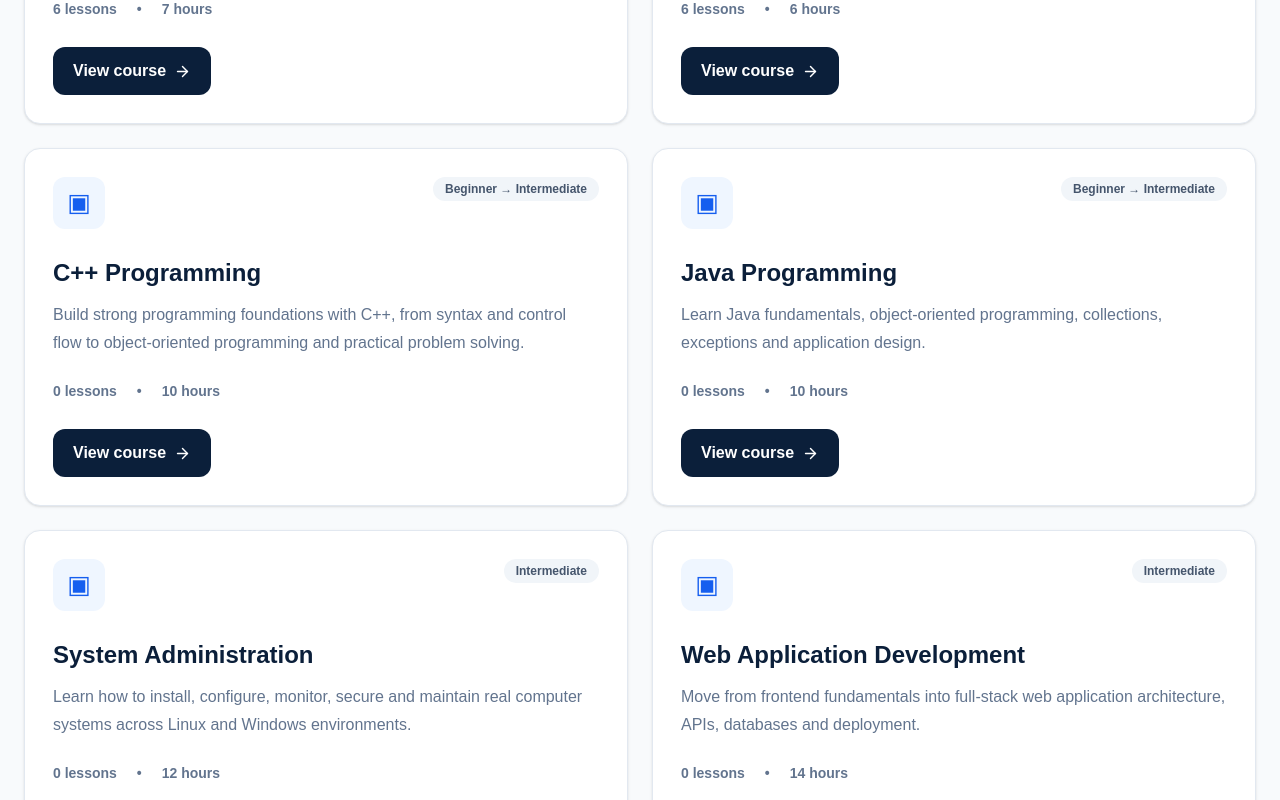
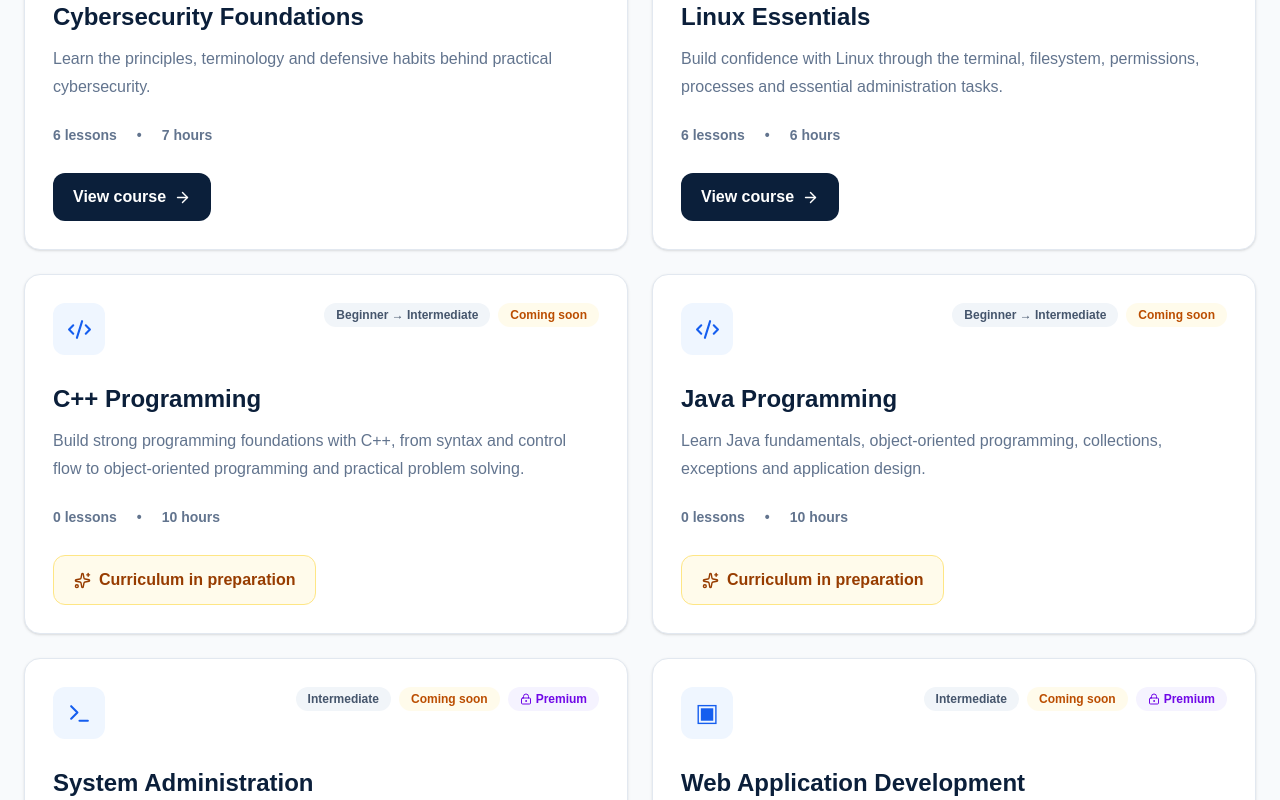
Before and after one commit to utechdev2/utech-learning-platform, a Next.js app: page /courses in a window 1280 px wide. Shown: the part 1040-1840 px from the top of the page. Built offline with nearby package versions, Linux system fonts and the light colour scheme; no server answers; the database is empty.

Commit message:
feat: add coming soon and premium course badges

```diff
--- a/app/courses/page.tsx
+++ b/app/courses/page.tsx
@@ -1,8 +1,8 @@
 import Link from "next/link";
-import { ArrowRight, Code2, Network, ShieldCheck, Terminal } from "lucide-react";
+import { ArrowRight, Code2, Network, ShieldCheck, Terminal, LockKeyhole, Sparkles } from "lucide-react";
 import { getCourses } from "@/lib/courses";
 
-const icons = { "python-programming": Code2, "computer-networking": Network, cybersecurity: ShieldCheck, "linux-essentials": Terminal };
+const icons = { "python-programming": Code2, "computer-networking": Network, cybersecurity: ShieldCheck, "linux-essentials": Terminal, "cpp-programming": Code2, "java-programming": Code2, "system-administration": Terminal };
 
 export default async function CoursesPage() {
   const courses = await getCourses();
@@ -13,14 +13,31 @@ export default async function CoursesPage() {
       <h1 className="mt-3 text-4xl font-black tracking-tight md:text-6xl">Choose what you want to learn.</h1>
       <p className="mt-5 max-w-2xl text-lg leading-8 text-slate-300">Structured technology courses designed to move you from concepts to practical skills.</p>
     </div></header>
-    <section className="mx-auto max-w-7xl px-6 py-14"><div className="grid gap-6 md:grid-cols-2">
-      {courses.map(course => { const Icon = icons[course.slug as keyof typeof icons] ?? BookOpenFallback; return <article key={course.slug} className="rounded-2xl border border-slate-200 bg-white p-7 shadow-sm transition hover:-translate-y-1 hover:shadow-xl">
-        <div className="flex items-start justify-between gap-4"><div className="flex h-13 w-13 items-center justify-center rounded-xl bg-blue-50 text-[#155eef]"><Icon size={25}/></div><span className="rounded-full bg-slate-100 px-3 py-1 text-xs font-bold text-slate-600">{course.level}</span></div>
-        <h2 className="mt-7 text-2xl font-black text-[#0b1f3a]">{course.title}</h2><p className="mt-3 max-w-xl leading-7 text-slate-500">{course.description}</p>
-        <div className="mt-6 flex gap-5 text-sm font-semibold text-slate-500"><span>{course.lessons.length} lessons</span><span>•</span><span>{course.duration}</span></div>
-        <Link href={`/courses/${course.slug}`} className="mt-7 inline-flex items-center gap-2 rounded-xl bg-[#0b1f3a] px-5 py-3 font-bold text-white hover:bg-[#122d52]">View course <ArrowRight size={17}/></Link>
-      </article>; })}
-    </div></section>
+    <section className="mx-auto max-w-7xl px-6 py-14">
+      <div className="mb-8 rounded-2xl border border-blue-100 bg-blue-50/60 p-5">
+        <div className="flex items-start gap-3"><Sparkles className="mt-0.5 text-[#155eef]" size={20}/><div><p className="font-black text-[#0b1f3a]">The UTECH catalogue is growing.</p><p className="mt-1 text-sm leading-6 text-slate-600">New programming, systems, database, mathematics, AI and DevOps paths are being prepared. Some advanced courses and practical labs will be part of the premium learning tier.</p></div></div>
+      </div>
+      <div className="grid gap-6 md:grid-cols-2">
+      {courses.map(course => {
+        const Icon = icons[course.slug as keyof typeof icons] ?? BookOpenFallback;
+        const comingSoon = course.status === "coming_soon";
+        const premium = course.accessTier === "premium";
+        return <article key={course.slug} className="rounded-2xl border border-slate-200 bg-white p-7 shadow-sm transition hover:-translate-y-1 hover:shadow-xl">
+          <div className="flex items-start justify-between gap-4">
+            <div className="flex h-13 w-13 items-center justify-center rounded-xl bg-blue-50 text-[#155eef]"><Icon size={25}/></div>
+            <div className="flex flex-wrap justify-end gap-2">
+              <span className="rounded-full bg-slate-100 px-3 py-1 text-xs font-bold text-slate-600">{course.level}</span>
+              {comingSoon && <span className="rounded-full bg-amber-50 px-3 py-1 text-xs font-extrabold text-amber-700">Coming soon</span>}
+              {premium && <span className="inline-flex items-center gap-1 rounded-full bg-violet-50 px-3 py-1 text-xs font-extrabold text-violet-700"><LockKeyhole size={12}/> Premium</span>}
+            </div>
+          </div>
+          <h2 className="mt-7 text-2xl font-black text-[#0b1f3a]">{course.title}</h2><p className="mt-3 max-w-xl leading-7 text-slate-500">{course.description}</p>
+          <div className="mt-6 flex gap-5 text-sm font-semibold text-slate-500"><span>{course.lessons.length} lessons</span><span>•</span><span>{course.duration}</span></div>
+          {comingSoon ? <div className="mt-7 inline-flex items-center gap-2 rounded-xl border border-amber-200 bg-amber-50 px-5 py-3 font-bold text-amber-800"><Sparkles size={17}/> Curriculum in preparation</div> : <Link href={`/courses/${course.slug}`} className="mt-7 inline-flex items-center gap-2 rounded-xl bg-[#0b1f3a] px-5 py-3 font-bold text-white hover:bg-[#122d52]">View course <ArrowRight size={17}/></Link>}
+        </article>;
+      })}
+      </div>
+    </section>
   </main>;
 }
 function BookOpenFallback({size=25}:{size?:number}) { return <span style={{fontSize:size}}>▣</span>; }
```
